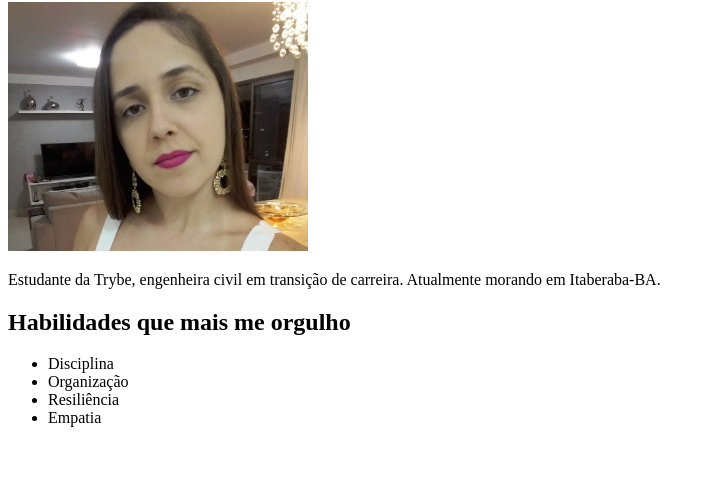
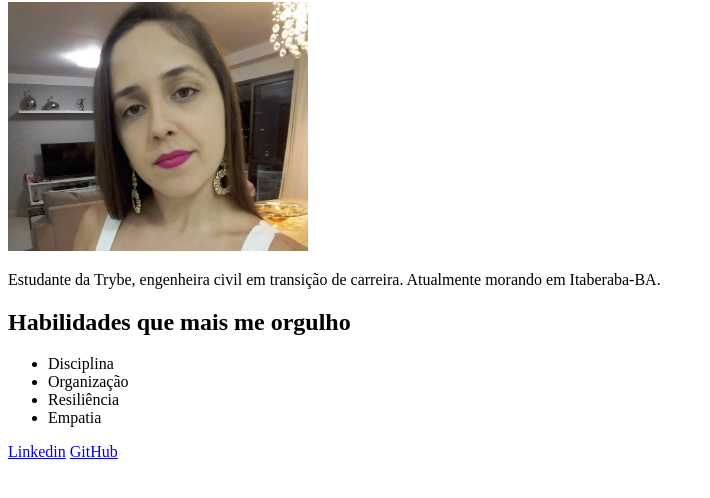
Before and after one commit to LarissaSimoes/LarissaSimoes.github.io, a plain HTML site: page index.html in a window 1280 px wide. Shown: the part 78-576 px from the top of the page, without its empty margins (0-710 px from the left). Drawn offline with Linux system fonts and the light colour scheme.

Commit message:
Colocação de Linkedin e Github

```diff
--- a/index.html
+++ b/index.html
@@ -17,6 +17,9 @@
         <li>Organização</li>
         <li>Resiliência</li>
         <li>Empatia</li>
+
     </ul>
+    <a href="https://www.linkedin.com/in/larissa-carneiro-sim%C3%B5es-607690136/">Linkedin</a>
+    <a href="https://github.com/LarissaSimoes">GitHub</a>
 </body>
 </html>
```
